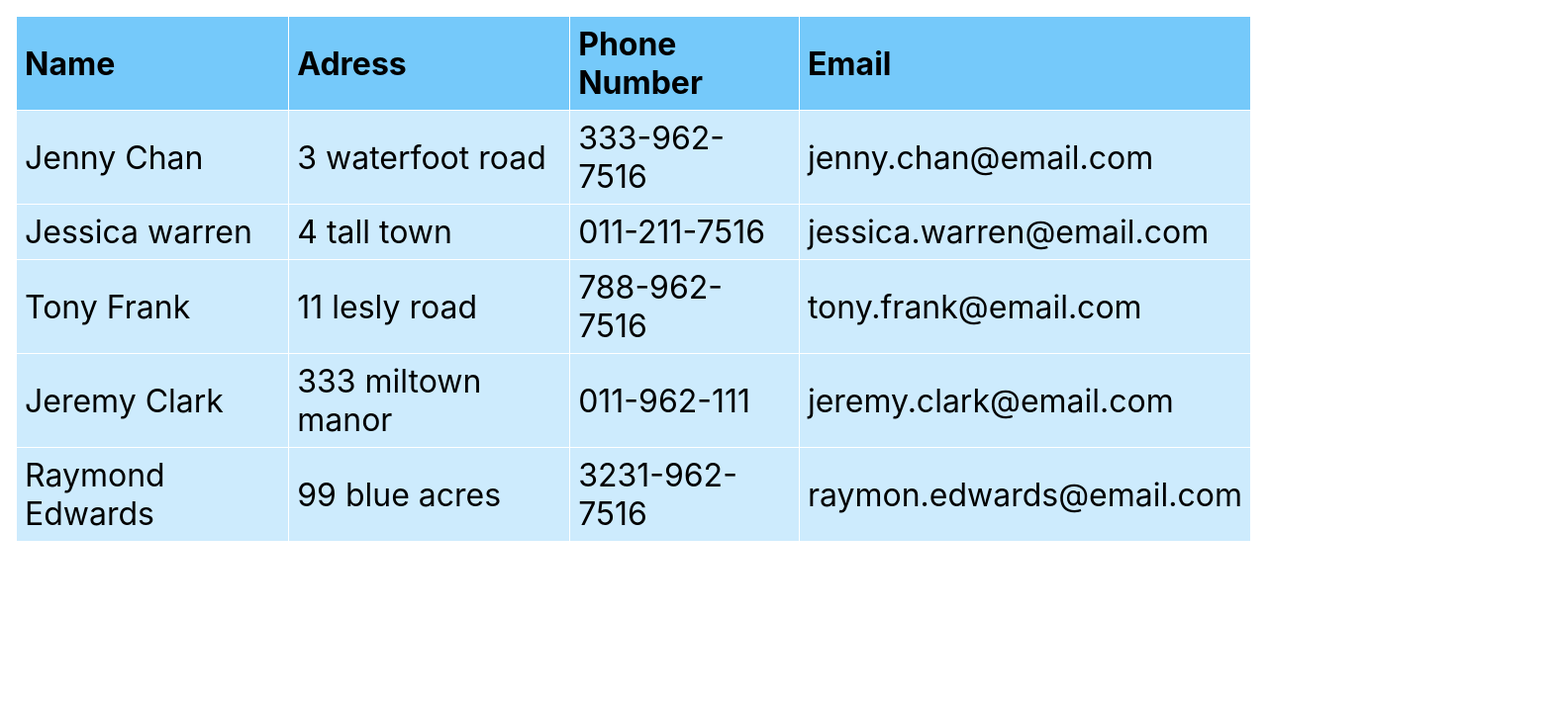
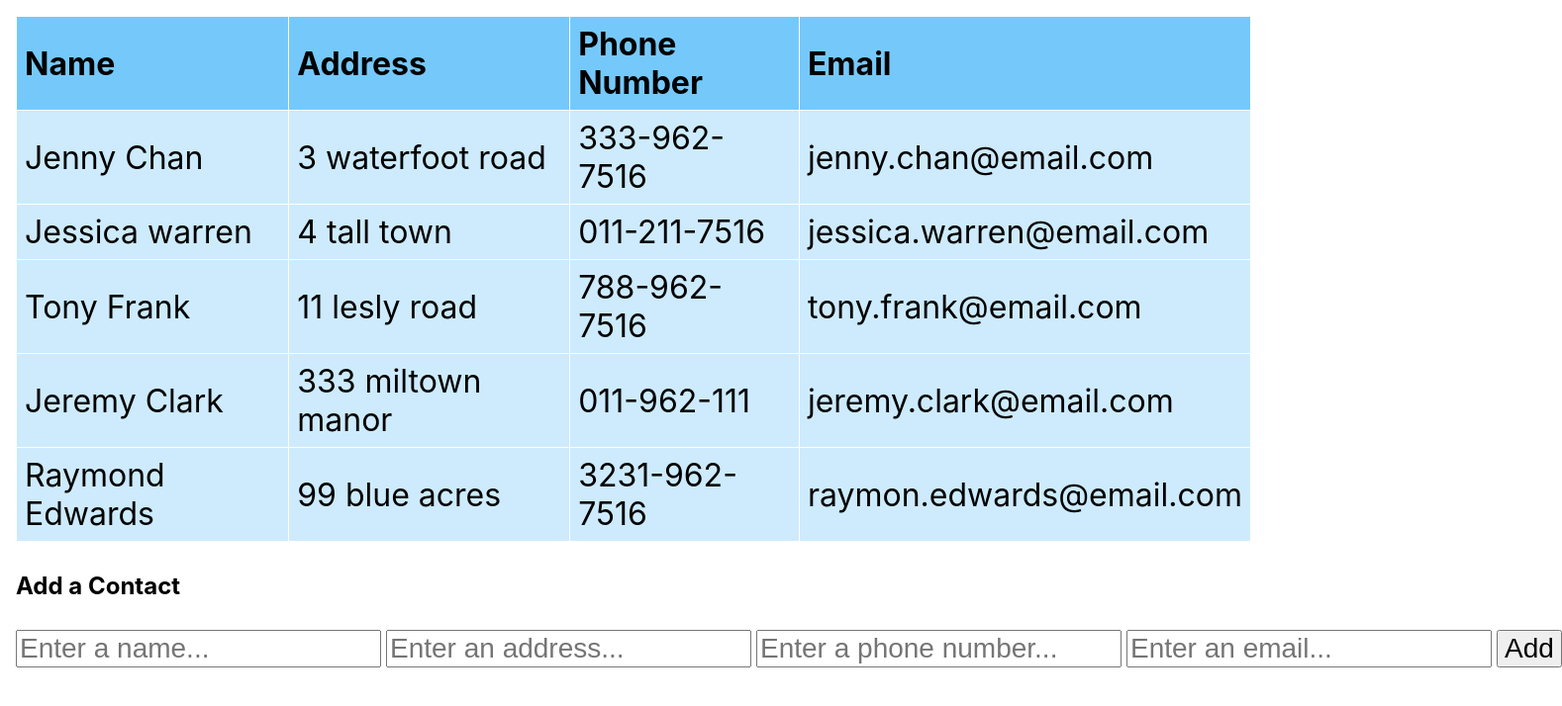
Before and after one commit to benjaminyakobi/Dashboard, a React (Create React App) app: page / in a window 1280 px wide. Shown: the top 714 px of the page at 99% size, 1578 px wide, since content can reach past the window. Built offline with nearby package versions, Linux system fonts and the light colour scheme.

Commit message:
Adding new rows to the table with form

```diff
--- a/src/App.js
+++ b/src/App.js
@@ -1,9 +1,43 @@
+import { nanoid } from 'nanoid'
 import React, { useState } from 'react'
 import "./App.css"
 import data from "./mock-data.json" //pretend we call an api
 
 const App = () => {
   const [contacts, setContacts] = useState(data)
+  const [addFormData, setAddFormData] = useState({
+    fullName: '',
+    address: '',
+    phoneNumber: '',
+    email: ''
+  })
+
+  const handleAddFormChange = (event) => {
+    event.preventDefault()
+
+    const fieldName = event.target.getAttribute('name')
+    const fieldValue = event.target.value
+
+    const newFormData = { ...addFormData }
+    newFormData[fieldName] = fieldValue
+
+    setAddFormData(newFormData)
+  }
+
+  const handleAddFormSubmit = (event) => {
+    event.preventDefault()
+
+    const newContact = {
+      id: nanoid(), //generates an id
+      fullName: addFormData.fullName,
+      address: addFormData.address,
+      phoneNumber: addFormData.phoneNumber,
+      email: addFormData.email
+    }
+
+    const newContacts = [...contacts, newContact]
+    setContacts(newContacts)
+  }
 
   return (
     <div className="app-container">
@@ -11,7 +45,7 @@ const App = () => {
         <thead>
           <tr>
             <th>Name</th>
-            <th>Adress</th>
+            <th>Address</th>
             <th>Phone Number</th>
             <th>Email</th>
           </tr>
@@ -24,9 +58,37 @@ const App = () => {
               <td>{contact.phoneNumber}</td>
               <td>{contact.email}</td>
             </tr>)}
-
         </tbody>
       </table>
+      <h2>Add a Contact</h2>
+      <form>
+        <input
+          type="text"
+          name="fullName"
+          required="required"
+          placeholder="Enter a name..."
+          onChange={handleAddFormChange} />
+        <input
+          type="text"
+          name="address"
+          required="required"
+          placeholder="Enter an address..."
+          onChange={handleAddFormChange} />
+        <input
+          type="text"
+          name="phoneNumber"
+          required="required"
+          placeholder="Enter a phone number..."
+          onChange={handleAddFormChange} />
+        <input
+          type="email"
+          name="email"
+          required="required"
+          placeholder="Enter an email..."
+          onChange={handleAddFormChange} />
+
+        <button type="submit" onClick={handleAddFormSubmit}>Add</button>
+      </form>
     </div>
   )
 }
```
Also changed, not shown: 24 other files (tests, documents, lock files or other folders).
